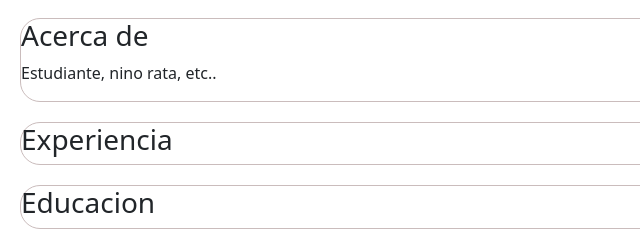
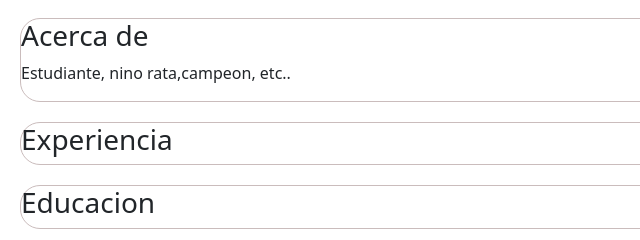
Before and after one commit to Falquito/portfolio-Frontend, a plain HTML site: page index.html in a window 1280 px wide. Shown: the part 884-1124 px from the top of the page, 0-640 px from the left. Drawn offline with nearby package versions, Linux system fonts and the light colour scheme.

Commit message:
se agrego campeon txt

```diff
--- a/index.html
+++ b/index.html
@@ -38,7 +38,7 @@
     <body>
         <article>
             <h3>Acerca de</h3>
-            <p class="fw-normal">Estudiante, nino rata, etc..</p>
+            <p class="fw-normal">Estudiante, nino rata,campeon, etc..</p>
         </article>
         <article>
             <h3>Experiencia</h3>
```
